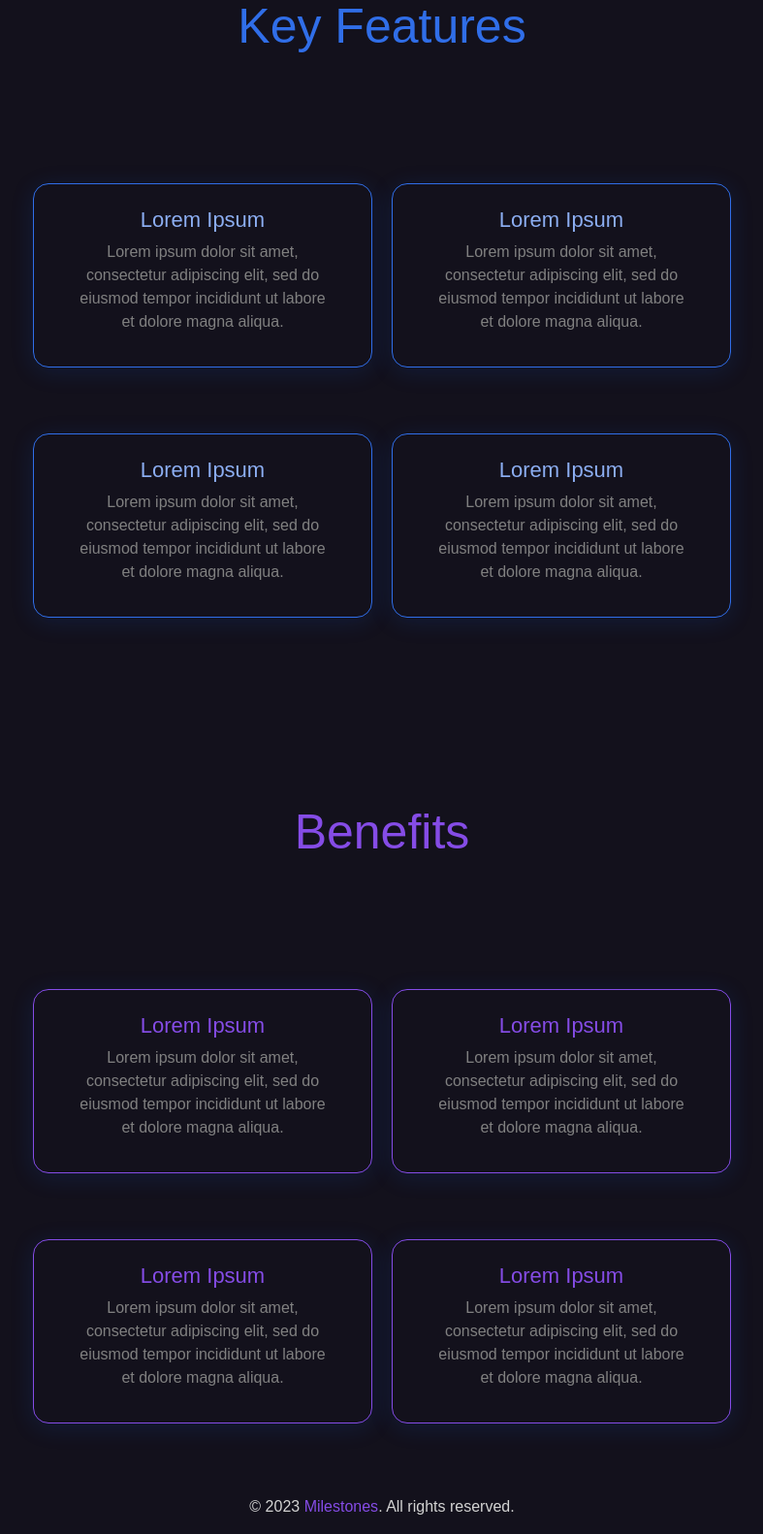
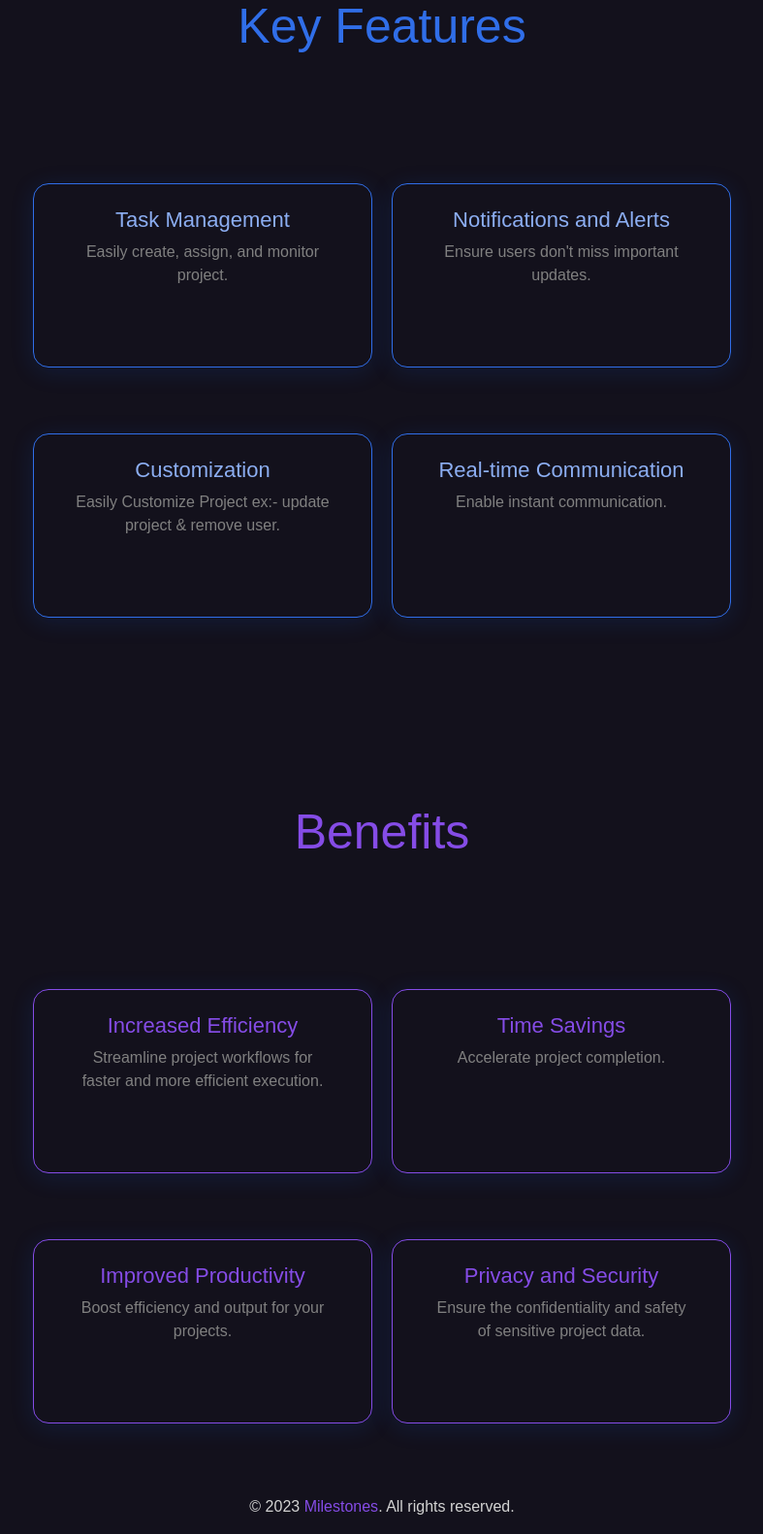
Before and after one commit to abhishekkotangale/Project-Management-Website, a PHP site: page / in a window 1280 px wide. Shown: the part 852-2434 px from the top of the page at 97% size, without its empty margins (246-1033 px from the left). Run offline with PHP 8.4, Linux system fonts and the light colour scheme.

Commit message:
Ui done and project completed

```diff
--- a/css/index.css
+++ b/css/index.css
@@ -145,6 +145,7 @@ footer p{
 }
 
 .modal-dialog{
+    width : 380px;
     margin-top: 150px;
     background-color: rgb(28, 30, 39) !important;
 }
@@ -209,7 +210,7 @@ footer p{
 
   @media (max-width: 576px) {
     .landingpage-info{
-        margin-top: 50px;
+        margin-top: 30px;
     }
     .landing-page-heading{
         font-size: 35px;
@@ -217,8 +218,8 @@ footer p{
     }
     .milestone-img img {
         padding-top: 25px;
-        width: 250px !important;
-        height: 250px !important;
+        width: 150px !important;
+        height: 150px !important;
     }
     .manage-project-button{
         margin-top: -15px;
@@ -236,6 +237,7 @@ footer p{
         border-radius: 10px;
         cursor: pointer;
     }
+
 }
 
 @media (max-width: 768px) {
@@ -273,7 +275,7 @@ footer p{
 
 @media (max-width: 992px) {
     .landingpage-info{
-        margin-top: 50px;
+        margin-top: 150px;
     }
     .landing-page-heading{
         font-size: 45px;
--- a/index.php
+++ b/index.php
@@ -88,13 +88,13 @@
       </nav>
 
       <div class="modal fade" id="exampleModal" tabindex="-1" aria-labelledby="exampleModalLabel" aria-hidden="true">
-        <div class="modal-dialog" style="width: 380px !important;">
+        <div class="modal-dialog">
           <div class="modal-content" style="background-color: rgb(28, 30, 39) !important;">
 
             <div class="ms-auto">
               <i data-lucide="x-circle" data-bs-dismiss="modal" aria-label="Close" style="color: white; cursor:pointer;"></i>
             </div>
-            <div class="d-flex p-md-4 row">
+            <div class="d-flex p-4 row">
               <div class="signup col-6">Sign Up</div>
               <div class="login col-6">Log In</div>
             </div>
@@ -134,7 +134,7 @@
             <div class="col-lg-6 col-md-6">
               <center>
               <div class="milestone-img">
-                <img src="assets/icon/workflow.png" alt="" srcset="" class="milestone-image">
+                <img src="assets/icon/workflow.png" alt="" srcset="" class="img-fluid ">
               </div>
               </center>
             </div>
@@ -144,25 +144,25 @@
       <div class="container features">
         <div class="title text-center">Key Features</div>
         <center>
-            <div class="container">
+            <div class="container feature">
                 <div class="row p-4 features-container">
                     <div class="col-6 features-info">
-                        <h1>Lorem Ipsum</h1>
-                        <p>Lorem ipsum dolor sit amet, consectetur adipiscing elit, sed do eiusmod tempor incididunt ut labore et dolore magna aliqua.</p>
+                        <h1>Task Management</h1>
+                        <p>Easily create, assign, and monitor project.</p>
                     </div>
                     <div class="col-6 features-info">
-                        <h1>Lorem Ipsum</h1>
-                        <p>Lorem ipsum dolor sit amet, consectetur adipiscing elit, sed do eiusmod tempor incididunt ut labore et dolore magna aliqua.</p>
+                        <h1>Notifications and Alerts</h1>
+                        <p>Ensure users don't miss important updates.</p>
                     </div>
                 </div>
                 <div class="row p-4 features-container">
                     <div class="col-6 features-info">
-                        <h1>Lorem Ipsum</h1>
-                        <p>Lorem ipsum dolor sit amet, consectetur adipiscing elit, sed do eiusmod tempor incididunt ut labore et dolore magna aliqua.</p>
+                        <h1>Customization</h1>
+                        <p>Easily Customize Project ex:- update project & remove user.</p>
                     </div>
                     <div class="col-6 features-info">
-                        <h1>Lorem Ipsum</h1>
-                        <p>Lorem ipsum dolor sit amet, consectetur adipiscing elit, sed do eiusmod tempor incididunt ut labore et dolore magna aliqua.</p>
+                        <h1>Real-time Communication</h1>
+                        <p> Enable instant communication.</p>
                     </div>
 
                 </div>
@@ -176,22 +176,22 @@
             <div class="container">
                 <div class="row p-4 benefits-container">
                     <div class="col-6 benefits-info">
-                        <h1>Lorem Ipsum</h1>
-                        <p>Lorem ipsum dolor sit amet, consectetur adipiscing elit, sed do eiusmod tempor incididunt ut labore et dolore magna aliqua.</p>
+                        <h1>Increased Efficiency</h1>
+                        <p>Streamline project workflows for faster and more efficient execution.</p>
                     </div>
                     <div class="col-6 benefits-info">
-                        <h1>Lorem Ipsum</h1>
-                        <p>Lorem ipsum dolor sit amet, consectetur adipiscing elit, sed do eiusmod tempor incididunt ut labore et dolore magna aliqua.</p>
+                        <h1>Time Savings</h1>
+                        <p>Accelerate project completion.</p>
                     </div>
                 </div>
                 <div class="row p-4 benefits-container">
                     <div class="col-6 benefits-info">
-                        <h1>Lorem Ipsum</h1>
-                        <p>Lorem ipsum dolor sit amet, consectetur adipiscing elit, sed do eiusmod tempor incididunt ut labore et dolore magna aliqua.</p>
+                        <h1>Improved Productivity</h1>
+                        <p>Boost efficiency and output for your projects.</p>
                     </div>
                     <div class="col-6 benefits-info">
-                        <h1>Lorem Ipsum</h1>
-                        <p>Lorem ipsum dolor sit amet, consectetur adipiscing elit, sed do eiusmod tempor incididunt ut labore et dolore magna aliqua.</p>
+                        <h1>Privacy and Security</h1>
+                        <p>Ensure the confidentiality and safety of sensitive project data.</p>
                     </div>
 
                 </div>
```
